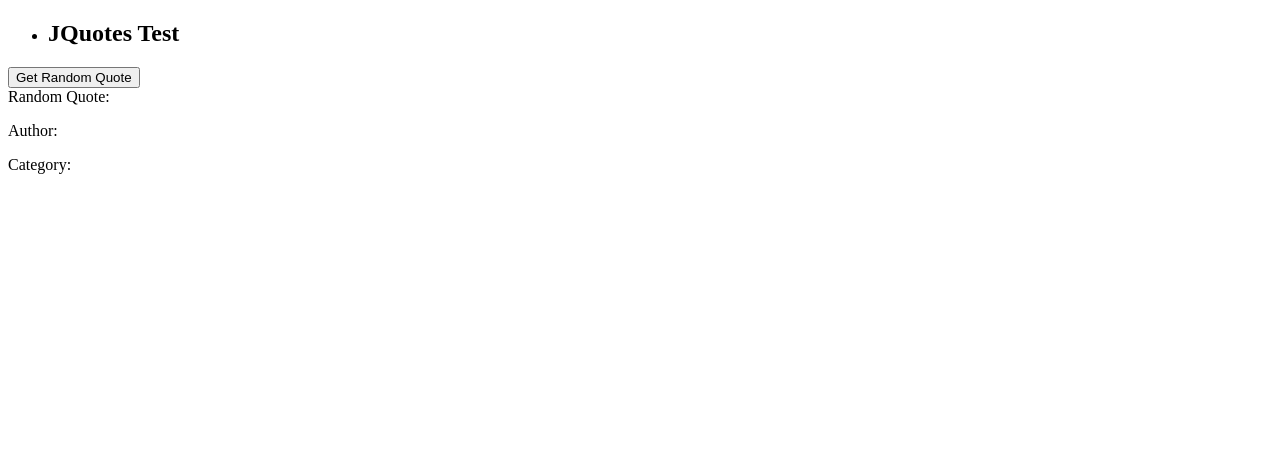
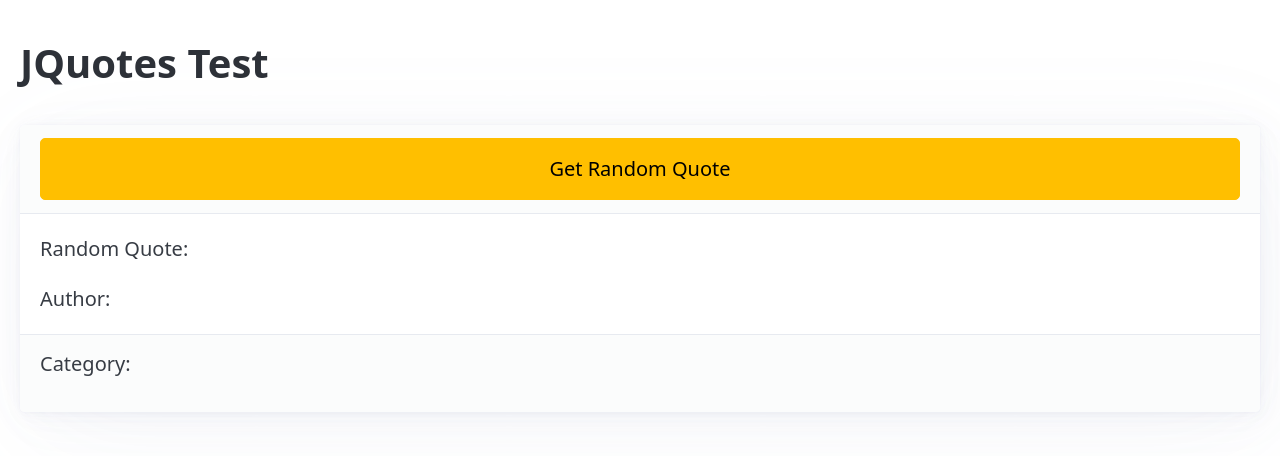
Before and after one commit to lostmypillow/jquotes-web, a plain HTML site: page index.html in a window 1280 px wide. Drawn offline with Linux system fonts and the light colour scheme; the site is published under a folder, as on GitHub Pages, so addresses that start at the root find nothing.

Commit message:
removed "/" from css

```diff
--- a/index.html
+++ b/index.html
@@ -2,7 +2,7 @@
 <html lang="en">
 
 <head>
-    <link rel="stylesheet" href="/pico.amber.css">
+    <link rel="stylesheet" href="pico.amber.css">
     <meta charset="UTF-8">
     <meta name="viewport" content="width=device-width, initial-scale=1.0">
     <title>JQuotes Test</title>
```
